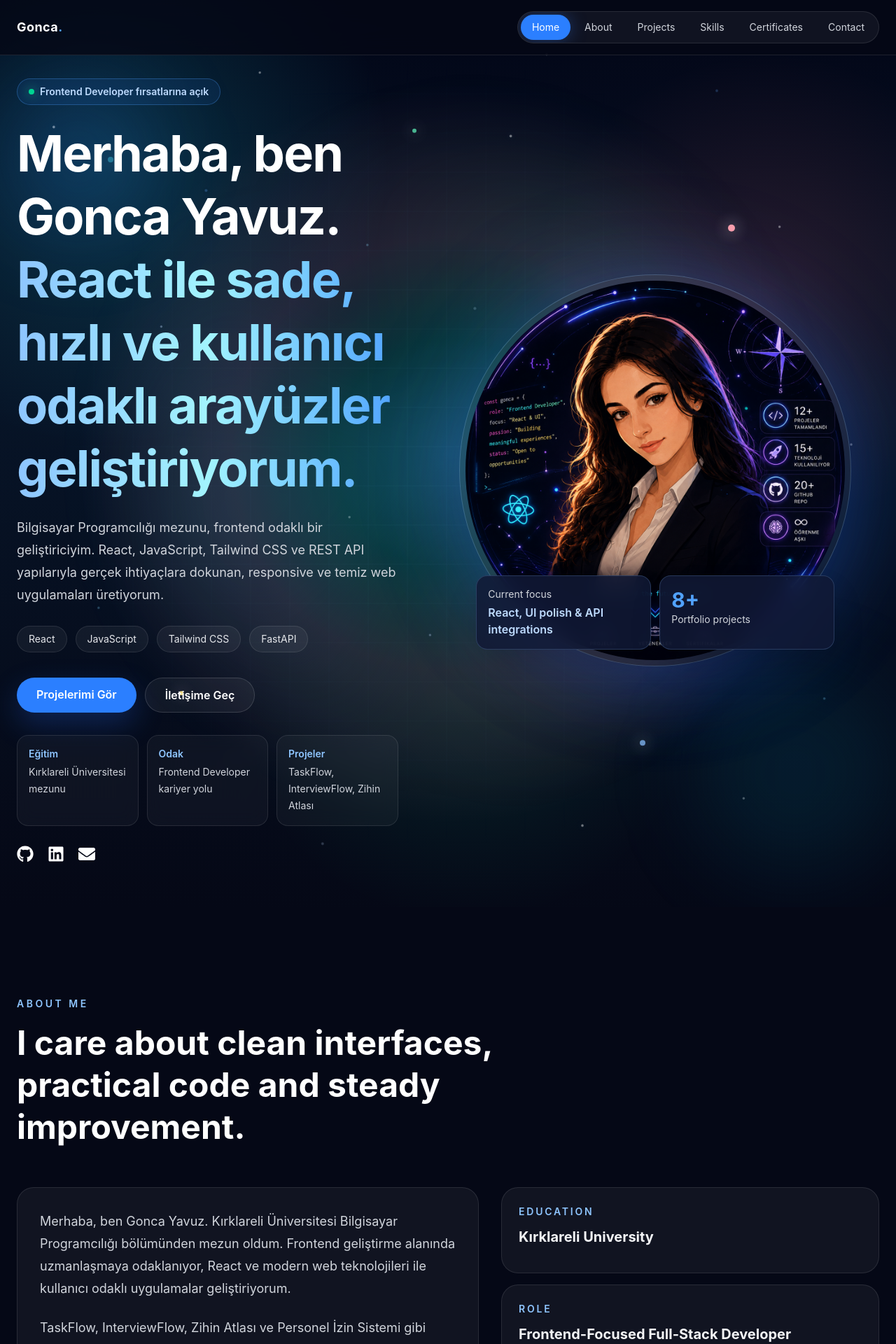
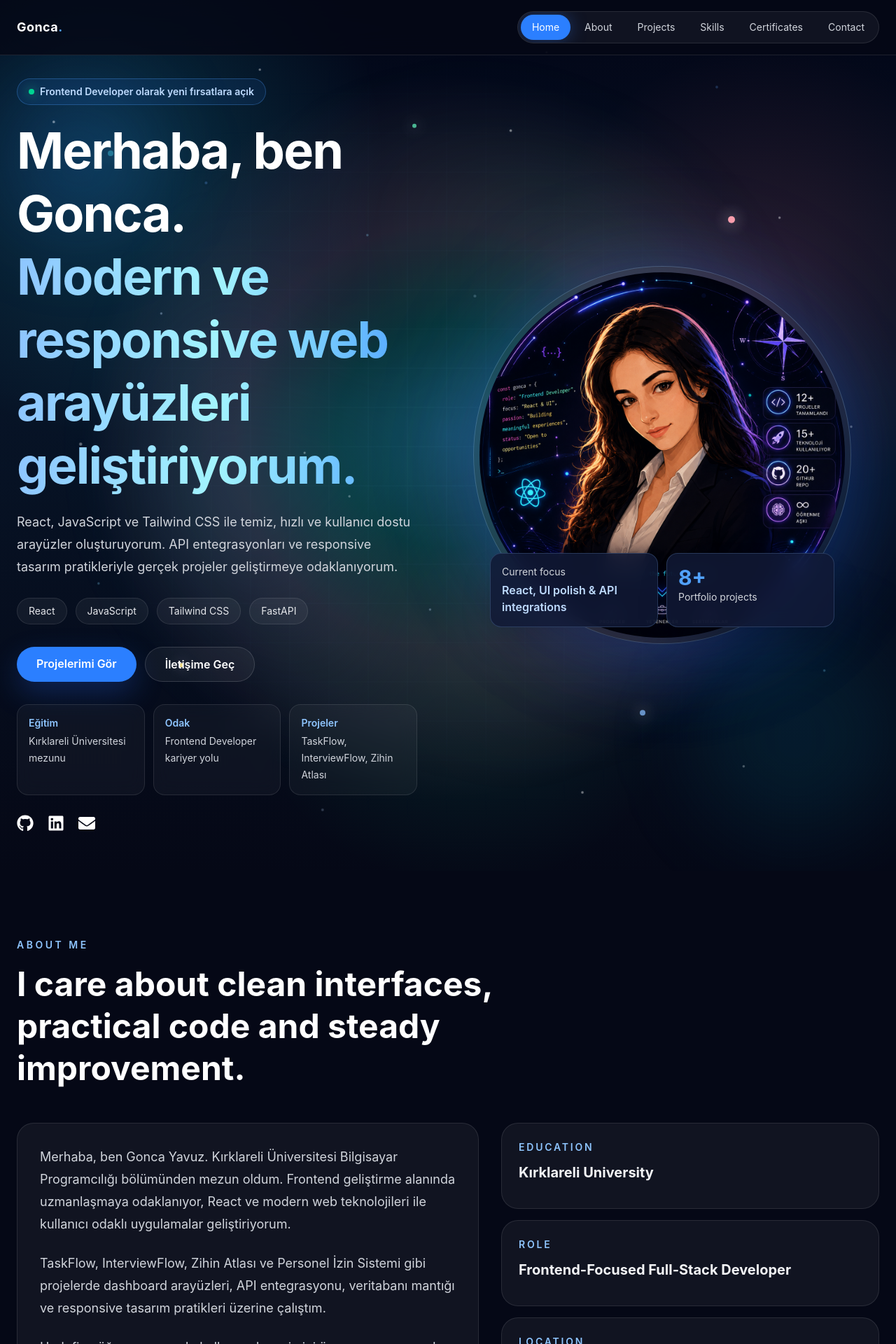
Before and after one commit to Goncayvz/Gonca-Yavuz-Portfolyo, a React (Vite) app: page / in a window 1280 px wide. Shown: the top 1920 px of the page at 70% size. Built offline with nearby package versions, Linux system fonts and the light colour scheme.

Commit message:
Balance portfolio layout and hero copy

```diff
--- a/src/components/About.jsx
+++ b/src/components/About.jsx
@@ -21,44 +21,44 @@ function About() {
       whileInView={{ opacity: 1, y: 0 }}
       viewport={{ once: true, amount: 0.2 }}
       transition={{ duration: 0.6 }}
-      className="mx-auto max-w-7xl px-6 py-24 text-white md:py-32"
+      className="mx-auto max-w-7xl px-6 py-16 text-white md:py-24"
     >
-      <div className="mb-14 max-w-3xl">
+      <div className="mb-10 max-w-3xl md:mb-12">
         <p className="mb-4 text-sm font-semibold uppercase tracking-[0.25em] text-blue-300">
           About Me
         </p>
 
-        <h2 className="text-4xl font-bold leading-tight md:text-5xl">
+        <h2 className="text-3xl font-bold leading-tight sm:text-4xl md:text-5xl">
           I care about clean interfaces, practical code and steady improvement.
         </h2>
       </div>
 
-      <div className="grid gap-8 lg:grid-cols-[1.1fr_0.9fr]">
-        <div className="rounded-3xl border border-white/10 bg-white/5 p-8 backdrop-blur-md">
-          <p className="text-lg leading-8 text-gray-300">
+      <div className="grid gap-6 lg:grid-cols-[1.1fr_0.9fr] lg:gap-8">
+        <div className="rounded-3xl border border-white/10 bg-white/5 p-6 backdrop-blur-md md:p-8">
+          <p className="text-base leading-7 text-gray-300 md:text-lg md:leading-8">
             Merhaba, ben Gonca Yavuz. Kırklareli Üniversitesi Bilgisayar
             Programcılığı bölümünden mezun oldum. Frontend geliştirme alanında
             uzmanlaşmaya odaklanıyor, React ve modern web teknolojileri ile
             kullanıcı odaklı uygulamalar geliştiriyorum.
           </p>
 
-          <p className="mt-6 text-lg leading-8 text-gray-300">
+          <p className="mt-5 text-base leading-7 text-gray-300 md:mt-6 md:text-lg md:leading-8">
             TaskFlow, InterviewFlow, Zihin Atlası ve Personel İzin Sistemi gibi
             projelerde dashboard arayüzleri, API entegrasyonu, veritabanı
             mantığı ve responsive tasarım pratikleri üzerine çalıştım.
           </p>
 
-          <p className="mt-6 text-lg leading-8 text-gray-300">
+          <p className="mt-5 text-base leading-7 text-gray-300 md:mt-6 md:text-lg md:leading-8">
             Hedefim; öğrenmeye açık, kullanıcı deneyimini önemseyen ve modern
             web teknolojileriyle üretim yapan ekiplerde Frontend Developer
             olarak değer üretmek.
           </p>
 
-          <div className="mt-8 grid gap-3 sm:grid-cols-3">
+          <div className="mt-6 grid gap-3 sm:grid-cols-3 md:mt-8">
             {highlights.map((highlight) => (
               <div
                 key={highlight}
-                className="rounded-2xl border border-blue-400/20 bg-blue-500/10 p-4 text-sm text-blue-100"
+                className="rounded-2xl border border-blue-400/20 bg-blue-500/10 p-3 text-sm text-blue-100 md:p-4"
               >
                 {highlight}
               </div>
@@ -70,12 +70,12 @@ function About() {
           {quickFacts.map(([label, value]) => (
             <div
               key={label}
-              className="rounded-3xl border border-white/10 bg-white/5 p-6 backdrop-blur-md transition hover:border-blue-400/30"
+              className="rounded-3xl border border-white/10 bg-white/5 p-5 backdrop-blur-md transition hover:border-blue-400/30 md:p-6"
             >
               <p className="text-sm font-semibold uppercase tracking-[0.2em] text-blue-300">
                 {label}
               </p>
-              <p className="mt-3 text-xl font-bold text-gray-100">{value}</p>
+              <p className="mt-3 text-lg font-bold text-gray-100 md:text-xl">{value}</p>
             </div>
           ))}
         </div>
--- a/src/components/Certificates.jsx
+++ b/src/components/Certificates.jsx
@@ -27,9 +27,9 @@ function Certificates() {
       whileInView={{ opacity: 1, y: 0 }}
       viewport={{ once: true, amount: 0.2 }}
       transition={{ duration: 0.6 }}
-      className="mx-auto max-w-7xl px-6 py-24 text-white md:py-32"
+      className="mx-auto max-w-7xl px-6 py-16 text-white md:py-24"
     >
-      <h2 className="mb-16 text-5xl font-bold md:text-6xl">
+      <h2 className="mb-10 text-3xl font-bold sm:text-4xl md:mb-12 md:text-5xl">
         My <span className="text-purple-400">Certificates</span>
       </h2>
 
@@ -37,12 +37,12 @@ function Certificates() {
         {certificates.map((certificate) => (
           <div
             key={certificate.title}
-            className="rounded-3xl border border-white/10 bg-white/5 p-6 backdrop-blur-md transition-all duration-300 hover:-translate-y-2 hover:border-purple-400/40"
+            className="rounded-3xl border border-white/10 bg-white/5 p-5 backdrop-blur-md transition-all duration-300 hover:-translate-y-2 hover:border-purple-400/40 md:p-6"
           >
             <p className="text-sm font-semibold uppercase tracking-[0.2em] text-purple-300">
               {certificate.issuer}
             </p>
-            <h3 className="mt-3 text-xl font-bold text-gray-100">
+            <h3 className="mt-3 text-lg font-bold text-gray-100 md:text-xl">
               {certificate.title}
             </h3>
           </div>
--- a/src/components/Contact.jsx
+++ b/src/components/Contact.jsx
@@ -30,24 +30,24 @@ function Contact() {
       whileInView={{ opacity: 1, y: 0 }}
       viewport={{ once: true, amount: 0.2 }}
       transition={{ duration: 0.6 }}
-      className="relative isolate overflow-hidden py-24 text-white md:py-32"
+      className="relative isolate overflow-hidden py-16 text-white md:py-24"
     >
       <div className="absolute inset-0 -z-10 bg-slate-950/95"></div>
       <div className="absolute inset-x-0 bottom-0 -z-10 h-px bg-blue-300/25"></div>
       <div className="absolute left-1/2 top-1/2 -z-10 h-80 w-[90vw] max-w-[900px] -translate-x-1/2 -translate-y-1/2 rounded-full bg-blue-500/10 blur-3xl"></div>
 
-      <div className="mx-auto grid max-w-7xl gap-10 px-6 lg:grid-cols-[1fr_1.2fr] lg:items-center">
+      <div className="mx-auto grid max-w-7xl gap-8 px-6 lg:grid-cols-[1fr_1.2fr] lg:items-center lg:gap-10">
         <div>
           <p className="mb-4 text-sm font-semibold uppercase tracking-[0.25em] text-blue-200">
             Contact
           </p>
 
-          <h2 className="text-5xl font-bold leading-tight md:text-6xl">
+          <h2 className="text-3xl font-bold leading-tight sm:text-4xl md:text-5xl">
             Let's build something{" "}
             <span className="text-blue-300">useful.</span>
           </h2>
 
-          <p className="mt-6 max-w-xl text-lg leading-8 text-slate-200">
+          <p className="mt-5 max-w-xl text-base leading-7 text-slate-200 md:text-lg md:leading-8">
             I'm currently open to Frontend Developer, Full Stack Developer and
             Software Developer opportunities. You can reach me directly by email
             or through my developer profiles.
@@ -55,7 +55,7 @@ function Contact() {
 
           <a
             href="mailto:goncayvz1903@gmail.com"
-            className="mt-8 inline-flex items-center gap-3 rounded-full bg-blue-500 px-6 py-3 font-semibold text-white shadow-lg shadow-blue-500/25 transition hover:bg-blue-400"
+            className="mt-7 inline-flex items-center gap-3 rounded-full bg-blue-500 px-5 py-3 font-semibold text-white shadow-lg shadow-blue-500/25 transition hover:bg-blue-400 md:px-6"
           >
             <FaEnvelope />
             Send Email
@@ -64,7 +64,7 @@ function Contact() {
           <a
             href="/GONCA_YAVUZ_Junior_Software_Developer.pdf"
             download
-            className="ml-0 mt-3 inline-flex items-center gap-3 rounded-full border border-blue-300/50 bg-blue-500/15 px-6 py-3 font-semibold text-blue-50 transition hover:bg-blue-500 hover:text-white sm:ml-3 sm:mt-8"
+            className="ml-0 mt-3 inline-flex items-center gap-3 rounded-full border border-blue-300/50 bg-blue-500/15 px-5 py-3 font-semibold text-blue-50 transition hover:bg-blue-500 hover:text-white sm:ml-3 sm:mt-7 md:px-6"
           >
             Download CV
           </a>
@@ -80,13 +80,13 @@ function Contact() {
                 href={link.href}
                 target={link.href.startsWith("mailto:") ? undefined : "_blank"}
                 rel={link.href.startsWith("mailto:") ? undefined : "noreferrer"}
-                className="group rounded-3xl border border-blue-200/25 bg-slate-900 p-6 no-underline shadow-[0_16px_45px_rgba(2,6,23,0.42)] transition-all duration-300 hover:-translate-y-2 hover:border-blue-300/50 hover:bg-slate-800 hover:shadow-[0_18px_50px_rgba(59,130,246,0.18)]"
+                className="group rounded-3xl border border-blue-200/25 bg-slate-900 p-5 no-underline shadow-[0_16px_45px_rgba(2,6,23,0.42)] transition-all duration-300 hover:-translate-y-2 hover:border-blue-300/50 hover:bg-slate-800 hover:shadow-[0_18px_50px_rgba(59,130,246,0.18)] md:p-6"
               >
-                <div className="mb-6 flex h-12 w-12 items-center justify-center rounded-2xl bg-blue-500/20 text-2xl text-blue-200">
+                <div className="mb-5 flex h-11 w-11 items-center justify-center rounded-2xl bg-blue-500/20 text-xl text-blue-200 md:mb-6 md:h-12 md:w-12 md:text-2xl">
                   <Icon />
                 </div>
 
-                <h3 className="text-xl font-bold text-white">{link.title}</h3>
+                <h3 className="text-lg font-bold text-white md:text-xl">{link.title}</h3>
                 <p className="mt-2 break-words text-slate-200 transition group-hover:text-white">
                   {link.value}
                 </p>
--- a/src/components/Footer.jsx
+++ b/src/components/Footer.jsx
@@ -42,7 +42,8 @@ function Footer() {
         </div>
 
         <p className="text-sm text-slate-300">
-          &copy; 2026. All rights reserved.
+          Designed and developed by{" "}
+          <span className="font-semibold text-blue-300">Gonca Yavuz</span>.
         </p>
       </div>
     </footer>
--- a/src/components/Hero.jsx
+++ b/src/components/Hero.jsx
@@ -56,7 +56,7 @@ function Hero() {
       id="home"
       onMouseMove={handleMouseMove}
       onMouseLeave={handleMouseLeave}
-      className="relative flex min-h-screen items-center overflow-hidden bg-[#050816] px-4 pb-14 pt-24 text-white sm:px-6 sm:pb-16 sm:pt-28"
+      className="relative flex min-h-screen items-center overflow-hidden bg-[#050816] px-4 pb-12 pt-24 text-white sm:px-6 sm:pb-14 sm:pt-28"
     >
       <div
         aria-hidden="true"
@@ -104,29 +104,29 @@ function Hero() {
         className="absolute bottom-12 right-0 h-72 w-72 rounded-full bg-cyan-500/10 blur-3xl"
       ></motion.div>
 
-      <div className="relative z-10 mx-auto grid w-full max-w-7xl items-center gap-10 lg:grid-cols-[0.92fr_1.08fr] lg:gap-12">
+      <div className="relative z-10 mx-auto grid w-full max-w-7xl items-center gap-8 lg:grid-cols-[0.96fr_1.04fr] lg:gap-10">
         <motion.div
           initial={{ opacity: 0, y: 28 }}
           animate={{ opacity: 1, y: 0 }}
           transition={{ duration: 0.8 }}
           className="text-center lg:text-left"
         >
-          <div className="mb-5 inline-flex max-w-full items-center gap-2 rounded-full border border-blue-400/30 bg-blue-500/10 px-4 py-2 text-sm font-semibold text-blue-200 sm:mb-6">
+          <div className="mb-5 inline-flex max-w-full items-center gap-2 rounded-full border border-blue-400/30 bg-blue-500/10 px-4 py-2 text-sm font-semibold text-blue-200">
             <span className="h-2 w-2 rounded-full bg-emerald-400 shadow-[0_0_16px_rgba(52,211,153,0.85)]"></span>
-            Frontend Developer fırsatlarına açık
+            Frontend Developer olarak yeni fırsatlara açık
           </div>
 
-          <h1 className="mx-auto max-w-4xl text-4xl font-bold leading-tight tracking-tight sm:text-5xl md:text-6xl lg:mx-0 lg:text-7xl">
-            Merhaba, ben Gonca Yavuz.
+          <h1 className="mx-auto max-w-4xl text-4xl font-bold leading-tight tracking-tight sm:text-5xl md:text-6xl lg:mx-0 lg:text-6xl xl:text-7xl">
+            Merhaba, ben Gonca.
             <span className="block bg-gradient-to-r from-blue-300 via-cyan-200 to-blue-400 bg-clip-text text-transparent">
-              React ile sade, hızlı ve kullanıcı odaklı arayüzler geliştiriyorum.
+              Modern ve responsive web arayüzleri geliştiriyorum.
             </span>
           </h1>
 
-          <p className="mx-auto mt-5 max-w-2xl text-base leading-7 text-gray-300 sm:mt-6 sm:text-lg sm:leading-8 lg:mx-0">
-            Bilgisayar Programcılığı mezunu, frontend odaklı bir geliştiriciyim.
-            React, JavaScript, Tailwind CSS ve REST API yapılarıyla gerçek
-            ihtiyaçlara dokunan, responsive ve temiz web uygulamaları üretiyorum.
+          <p className="mx-auto mt-5 max-w-2xl text-base leading-7 text-gray-300 sm:text-lg sm:leading-8 lg:mx-0">
+            React, JavaScript ve Tailwind CSS ile temiz, hızlı ve kullanıcı
+            dostu arayüzler oluşturuyorum. API entegrasyonları ve responsive
+            tasarım pratikleriyle gerçek projeler geliştirmeye odaklanıyorum.
           </p>
 
           <div className="mt-7 flex flex-wrap justify-center gap-3 lg:justify-start">
@@ -140,17 +140,17 @@ function Hero() {
             ))}
           </div>
 
-          <div className="mt-8 flex flex-col justify-center gap-3 sm:mt-9 sm:flex-row lg:justify-start">
+          <div className="mt-7 flex flex-col justify-center gap-3 sm:mt-8 sm:flex-row lg:justify-start">
             <a
               href="#projects"
-              className="inline-flex justify-center rounded-full bg-blue-500 px-7 py-3 font-semibold text-white shadow-[0_16px_40px_rgba(37,99,235,0.28)] transition hover:-translate-y-0.5 hover:bg-blue-400"
+              className="inline-flex justify-center rounded-full bg-blue-500 px-6 py-3 font-semibold text-white shadow-[0_16px_40px_rgba(37,99,235,0.28)] transition hover:-translate-y-0.5 hover:bg-blue-400 md:px-7"
             >
               Projelerimi Gör
             </a>
 
             <a
               href="#contact"
-              className="inline-flex justify-center rounded-full border border-white/15 bg-white/5 px-7 py-3 font-semibold text-white transition hover:-translate-y-0.5 hover:border-blue-400/50 hover:bg-white/10"
+              className="inline-flex justify-center rounded-full border border-white/15 bg-white/5 px-6 py-3 font-semibold text-white transition hover:-translate-y-0.5 hover:border-blue-400/50 hover:bg-white/10 md:px-7"
             >
               İletişime Geç
             </a>
@@ -205,7 +205,7 @@ function Hero() {
           initial={{ opacity: 0, scale: 0.94 }}
           animate={{ opacity: 1, scale: 1 }}
           transition={{ duration: 0.9, delay: 0.1 }}
-          className="relative mx-auto w-full max-w-[560px]"
+          className="relative mx-auto w-full max-w-[500px] xl:max-w-[540px]"
         >
           <motion.div
             aria-hidden="true"
--- a/src/components/Projects.jsx
+++ b/src/components/Projects.jsx
@@ -96,14 +96,14 @@ function Projects() {
       whileInView={{ opacity: 1, y: 0 }}
       viewport={{ once: true, amount: 0.15 }}
       transition={{ duration: 0.6 }}
-      className="mx-auto max-w-7xl px-6 py-24 text-white md:py-32"
+      className="mx-auto max-w-7xl px-6 py-16 text-white md:py-24"
     >
-      <div className="mb-10 flex flex-col gap-6 md:mb-16 md:flex-row md:items-end md:justify-between">
+      <div className="mb-10 flex flex-col gap-5 md:mb-12 md:flex-row md:items-end md:justify-between">
         <div>
           <p className="mb-4 text-sm font-semibold uppercase tracking-[0.25em] text-blue-300">
             Portfolio
           </p>
-          <h2 className="text-4xl font-bold md:text-5xl">
+          <h2 className="text-3xl font-bold sm:text-4xl md:text-5xl">
             Featured <span className="text-blue-400">Projects</span>
           </h2>
         </div>
@@ -126,7 +126,7 @@ function Projects() {
         </div>
       </div>
 
-      <div className="grid gap-8 md:grid-cols-2">
+      <div className="grid gap-6 md:grid-cols-2 lg:gap-8">
         {visibleProjects.map((project) => (
           <a
             key={project.title}
@@ -134,18 +134,18 @@ function Projects() {
             target="_blank"
             rel="noreferrer"
             className={`group overflow-hidden rounded-3xl border border-white/10 bg-white/5 backdrop-blur-md transition-all duration-300 hover:-translate-y-2 hover:border-blue-400/40 ${
-              project.featured ? "lg:min-h-[520px]" : ""
+              project.featured ? "lg:min-h-[480px]" : ""
             }`}
           >
             <img
               src={project.image}
               alt={project.title}
-              className="h-[230px] w-full object-cover transition duration-500 group-hover:scale-105 sm:h-[280px]"
+              className="h-[210px] w-full object-cover transition duration-500 group-hover:scale-105 sm:h-[250px] lg:h-[270px]"
             />
 
-            <div className="p-6">
+            <div className="p-5 md:p-6">
               <div className="mb-4 flex items-center justify-between gap-3">
-                <h3 className="text-2xl font-bold">{project.title}</h3>
+                <h3 className="text-xl font-bold md:text-2xl">{project.title}</h3>
                 <span className="rounded-full border border-white/10 bg-white/5 px-3 py-1 text-xs text-gray-300">
                   {project.category}
                 </span>
--- a/src/components/Skills.jsx
+++ b/src/components/Skills.jsx
@@ -69,31 +69,31 @@ function Skills() {
       whileInView={{ opacity: 1, y: 0 }}
       viewport={{ once: true, amount: 0.2 }}
       transition={{ duration: 0.6 }}
-      className="max-w-7xl mx-auto px-6 py-24 md:py-32 text-white"
+      className="mx-auto max-w-7xl px-6 py-16 text-white md:py-24"
     >
-      <h2 className="text-5xl md:text-6xl font-bold mb-16">
+      <h2 className="mb-10 text-3xl font-bold sm:text-4xl md:mb-12 md:text-5xl">
         My <span className="text-blue-400">Skills</span>
       </h2>
 
-      <div className="grid md:grid-cols-2 lg:grid-cols-3 gap-8">
+      <div className="grid gap-6 md:grid-cols-2 lg:grid-cols-3 lg:gap-8">
         {skillGroups.map((group) => (
           <div
             key={group.title}
-            className="bg-white/5 border border-white/10 rounded-3xl p-8 backdrop-blur-md transition-all duration-300 hover:-translate-y-2 hover:border-blue-400/30"
+            className="rounded-3xl border border-white/10 bg-white/5 p-6 backdrop-blur-md transition-all duration-300 hover:-translate-y-2 hover:border-blue-400/30 md:p-7"
           >
             <h3
-              className={`text-2xl font-bold mb-6 ${
+              className={`mb-5 text-xl font-bold md:text-2xl ${
                 colorClasses[group.color].split(" ")[0]
               }`}
             >
               {group.title}
             </h3>
 
-            <div className="flex flex-wrap gap-3">
+            <div className="flex flex-wrap gap-2.5 md:gap-3">
               {group.skills.map((skill) => (
                 <span
                   key={skill}
-                  className={`px-4 py-2 rounded-full border text-sm ${colorClasses[group.color]}`}
+                  className={`rounded-full border px-3 py-2 text-sm md:px-4 ${colorClasses[group.color]}`}
                 >
                   {skill}
                 </span>
```
